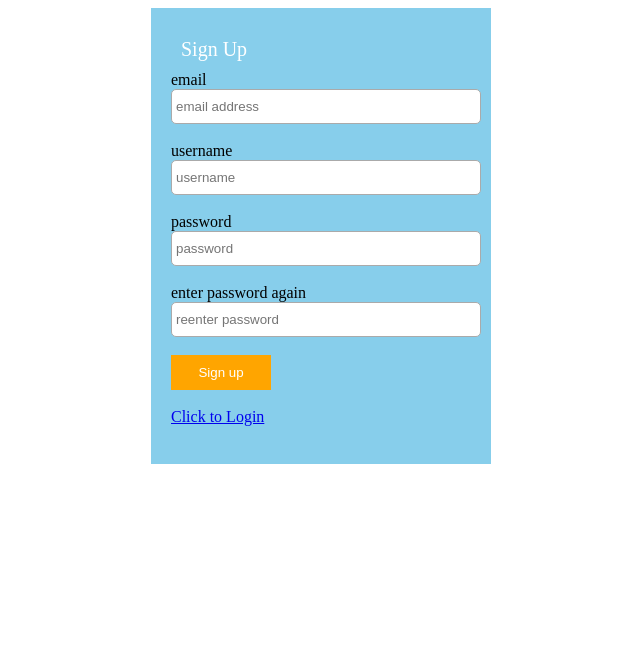
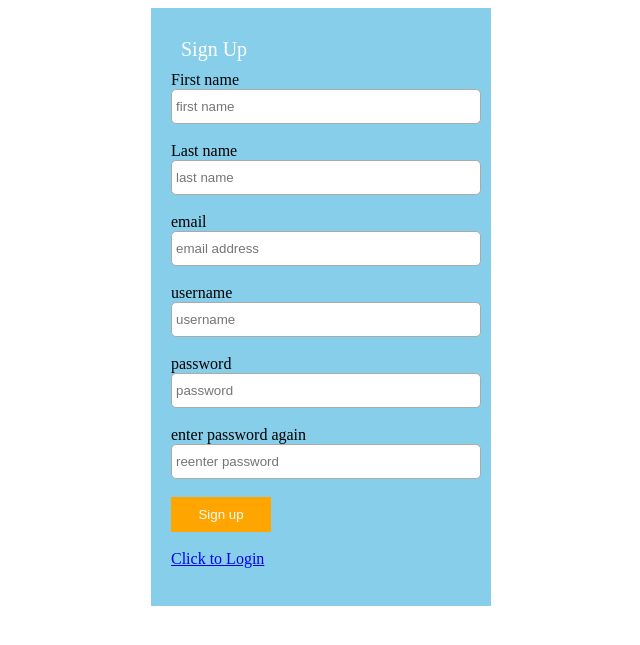
Before and after one commit to Foxy-5/ict302, a PHP site: page /signup.php in a window 1280 px wide. Shown: the top 645 px of the page, without its empty margins (319-959 px from the left). Run offline with PHP 8.4, Linux system fonts and the light colour scheme.

Commit message:
Update signup.php

```diff
--- a/MeetMe/signup.php
+++ b/MeetMe/signup.php
@@ -7,16 +7,18 @@ session_start();
     if($_SERVER['REQUEST_METHOD'] == "POST")
     {
         //something was posted
+        $firstname = $_POST['first_name'];
+        $lastname = $_POST['last_name'];
         $email = $_POST['email'];
         $user_name = $_POST['user_name'];
         $password = $_POST['password'];
         $password2 = $_POST['repassword'];
-        if(!empty($email) && !empty($user_name) && !empty($password) && ($password == $password2))
+        if(!empty($firstname) && !empty($lastname) && !empty($email) && !empty($user_name) && !empty($password) && ($password == $password2))
         {
             //save to database
 
             $hash = password_hash($password,PASSWORD_DEFAULT);
-            $query = "insert into users (username,password,email) values ('$user_name','$hash','$email')";
+            $query = "insert into staff (First_name,Last_name,Username,Password,Email) values ('$firstname','$lastname','$user_name','$hash','$email')";
             if(mysqli_query($con,$query)){
                 echo '<script>
                 alert("Account succesfully created.");
@@ -70,6 +72,10 @@ session_start();
         <div id="box">
             <form method="post">
                 <div style="font-size: 20px;margin: 10px;color:white">Sign Up</div>
+                <label for="first_name">First name</label><br>
+                <input type="text" name="first_name" id="text" placeholder="first name"><br><br>
+                <label for="last_name">Last name</label><br>
+                <input type="text" name="last_name" id="text" placeholder="last name"><br><br>
                 <label for="email">email</label><br>
                 <input type="email" name="email" id="text" placeholder="email address"><br><br>
                 <label for="user_name">username</label><br>
```
